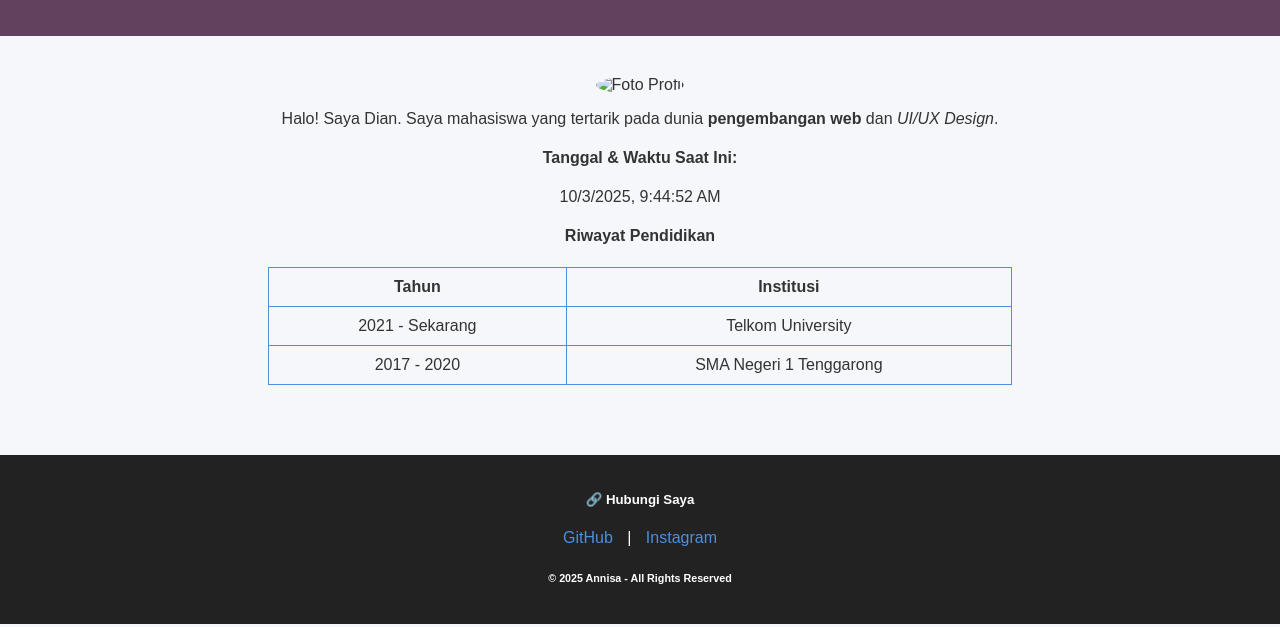
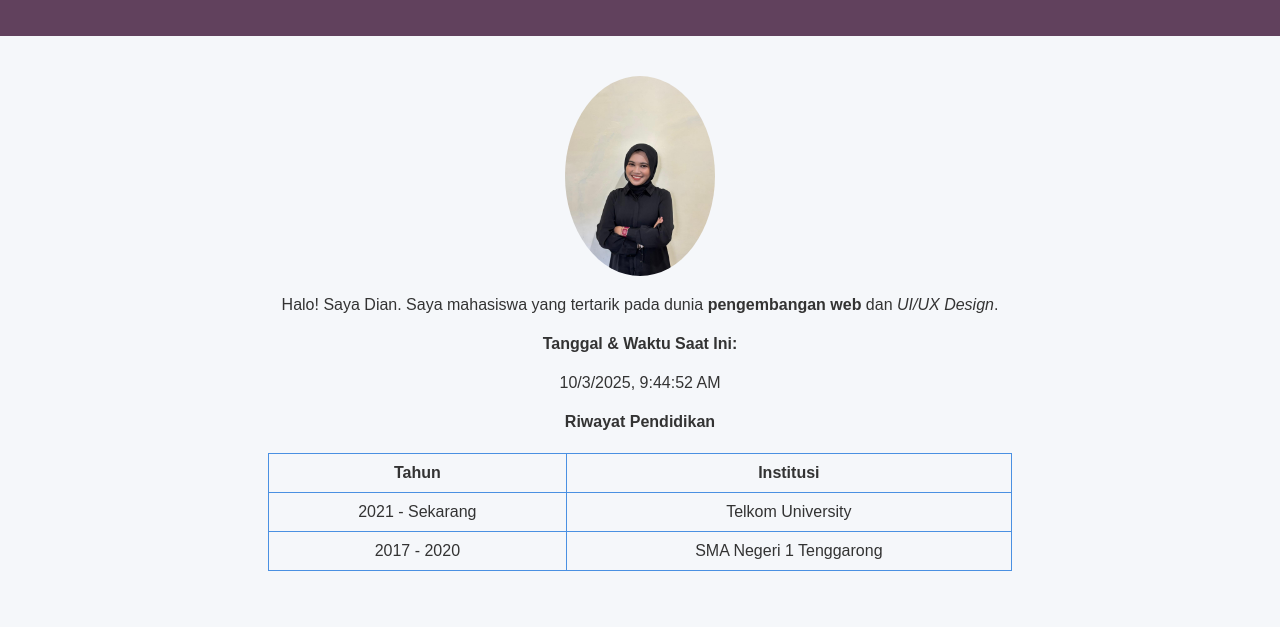
Before and after one commit to annisadian1919/annisadian.github.io, a plain HTML site: page index.html in a window 1280 px wide. Shown: the part 173-800 px from the top of the page. Drawn offline with Linux system fonts and the light colour scheme.

Commit message:
Update index.html

```diff
--- a/index.html
+++ b/index.html
@@ -72,7 +72,7 @@
   </header>
 
   <section>
-    <img src="images/foto.jpg" alt="Foto Profil">
+    <img src="foto.jpg" alt="Foto Profil">
 
     <p>Halo! Saya Dian. Saya mahasiswa yang tertarik pada dunia <strong>pengembangan web</strong> dan <em>UI/UX Design</em>.</p>
 
```
